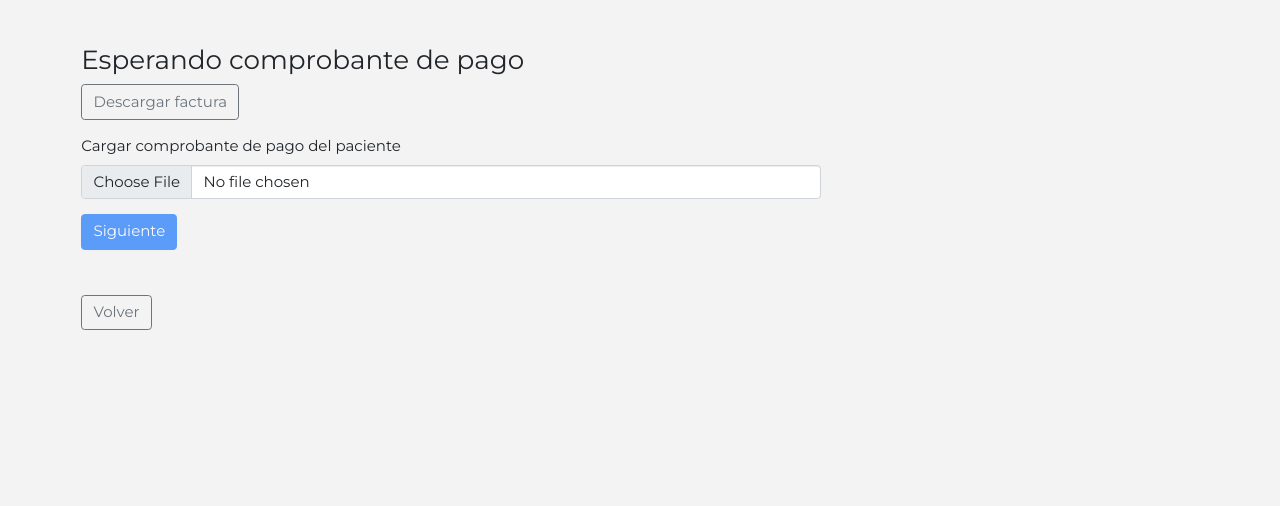
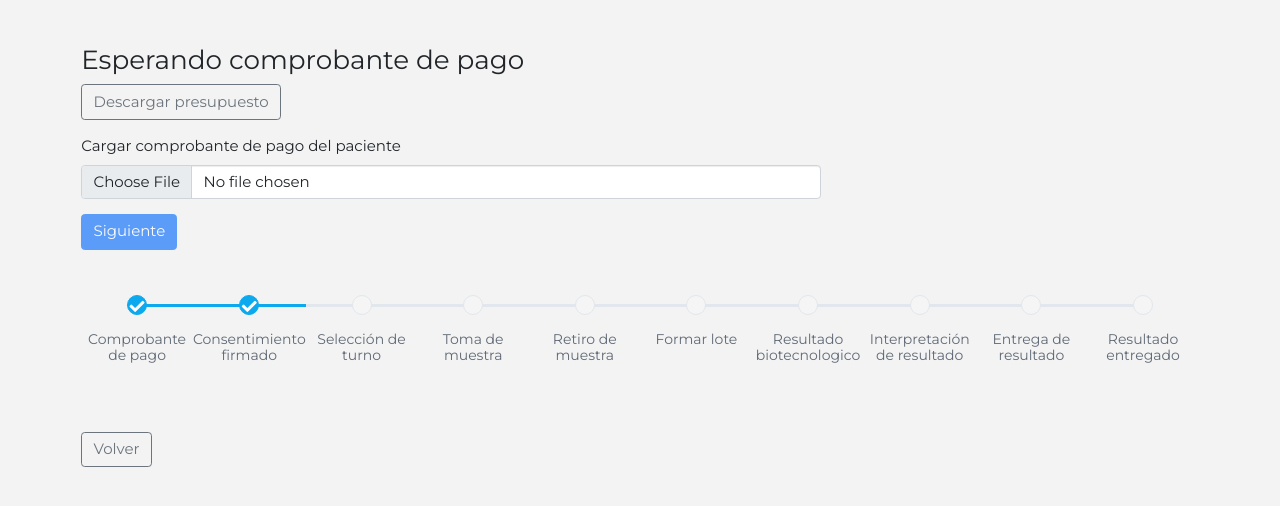
Before and after one commit to mrodriguez511/TTPS-grupo2, a Python web app: template app/templates/estudio/estado1.html in a window 1280 px wide. Shown: the part 68-574 px from the top of the page. Run offline with Jinja, Linux system fonts and the light colour scheme; the template is opened without the code that fills it, so the values that code supplies are empty; some libraries are stand-ins or nearby versions.

Commit message:
workflow

```diff
--- a/app/helpers/archivos.py
+++ b/app/helpers/archivos.py
@@ -19,11 +19,12 @@ def generar_factura(estudio):
         "pdfs/presupuesto.html", estudio=estudio, tipo=tipoEstudio, receptor=paciente
     )
     ruta = current_app.config["UPLOADED_FACTURAS_DEST"]
-    ruta_archivo = os.path.join(ruta, "presupuesto_" + str(estudio.id) + ".pdf")
+    nombre_archivo = "presupuesto_" + str(estudio.id) + ".pdf"
+    ruta_archivo = os.path.join(ruta, nombre_archivo)
 
     pdfkit.from_string(html, ruta_archivo, configuration=config)
 
-    return ruta_archivo
+    return nombre_archivo
 
 
 # https://stackoverflow.com/questions/52721272/python-3-flask-install-wkhtmltopdf-on-heroku
--- a/app/static/style.css
+++ b/app/static/style.css
@@ -74,3 +74,115 @@ a.link {
 }
 
 .caret { display: none;}
+
+
+/* ESTADOS */
+
+.steps .step {
+    display: block;
+    width: 100%;
+    margin-bottom: 15px;
+    text-align: center
+}
+
+.steps .step .step-icon-wrap {
+    display: block;
+    position: relative;
+    width: 100%;
+    height: 20px;
+    text-align: center
+}
+
+.steps .step .step-icon-wrap::before,
+.steps .step .step-icon-wrap::after {
+    display: block;
+    position: absolute;
+    top: 50%;
+    width: 50%;
+    height: 3px;
+    margin-top: -1px;
+    background-color: #e1e7ec;
+    content: '';
+    z-index: 1
+}
+
+.steps .step .step-icon-wrap::before {
+    left: 0
+}
+
+.steps .step .step-icon-wrap::after {
+    right: 0
+}
+
+.steps .step .step-icon {
+    display: inline-block;
+    position: relative;
+    width: 20px;
+    height: 20px;
+    border: 1px solid #e1e7ec;
+    border-radius: 50%;
+    background-color: #f5f5f5;
+    color: #f5f5f5;
+    font-size: 15px;
+    /*line-height: 81px;*/
+    z-index: 5
+}
+
+.steps .step .step-title {
+    margin-top: 16px;
+    margin-bottom: 0;
+    color: #606975;
+    font-size: 14px;
+    font-weight: 500
+}
+
+.steps .step:first-child .step-icon-wrap::before {
+    display: none
+}
+
+.steps .step:last-child .step-icon-wrap::after {
+    display: none
+}
+
+.steps .step.completed .step-icon-wrap::before,
+.steps .step.completed .step-icon-wrap::after {
+    background-color: #0da9ef
+}
+
+.steps .step.completed .step-icon {
+    border-color: #0da9ef;
+    background-color: #0da9ef;
+    color: #fff
+}
+
+@media (max-width: 576px) {
+    .flex-sm-nowrap .step .step-icon-wrap::before,
+    .flex-sm-nowrap .step .step-icon-wrap::after {
+        display: none
+    }
+}
+
+@media (max-width: 768px) {
+    .flex-md-nowrap .step .step-icon-wrap::before,
+    .flex-md-nowrap .step .step-icon-wrap::after {
+        display: none
+    }
+}
+
+@media (max-width: 991px) {
+    .flex-lg-nowrap .step .step-icon-wrap::before,
+    .flex-lg-nowrap .step .step-icon-wrap::after {
+        display: none
+    }
+}
+
+@media (max-width: 1200px) {
+    .flex-xl-nowrap .step .step-icon-wrap::before,
+    .flex-xl-nowrap .step .step-icon-wrap::after {
+        display: none
+    }
+}
+
+.bg-faded, .bg-secondary {
+    background-color: #f5f5f5 !important;
+}
--- a/app/templates/estudio/estado1.html
+++ b/app/templates/estudio/estado1.html
@@ -8,6 +8,7 @@
 {% block content %}
 
 <h3>Esperando comprobante de pago</h3>
+
 <form class="row g-3 align-items-end" action="{{ url_for('estudio_estado1_carga') }}" method="POST">
     {# El empleado carga los datos nombre del paciente, obra social del paciente, dnimédico derivante, empleado que
     genera el alta, diagnóstico presuntivo, fecha de alta del estudio, tipo de estudio, estado actual y
@@ -17,10 +18,8 @@
     <div class="col-md-8">
         {#<a class="btn btn-outline-secondary" href="/archivos/facturas/factura_{{estudio}}.pdf" download={{ "factura_"
             ~ estudio ~ ".pdf" }}>Descargar factura </a>#}
-        <a class="btn btn-outline-secondary"
-            href="{{ url_for('static', filename='archivos/facturas/factura_555.pdf' ) }}" download={{ "factura_" ~
-            estudio.id ~ ".pdf" }}>Descargar
-            factura </a>
+        <a class="btn btn-outline-secondary" href="{{ruta_archivo}}" download={{ "Presupuesto_" ~ estudio.id ~ ".pdf"
+            }}>Descargar presupuesto </a>
     </div>
     <div class="col-md-8">
         <label for="formFile" class="form-label">Cargar comprobante de pago del paciente</label>
@@ -34,6 +33,71 @@
         <button id="btn-enviar" type="submit" class="btn btn-primary" disabled>Siguiente</button>
     </div>
 </form>
+
+<div class="steps d-flex flex-wrap flex-sm-nowrap justify-content-between pt-5 pb-2">
+    <div class="step completed">
+        <div class="step-icon-wrap">
+            <div class="step-icon"><i class="fa fa-check"></i></div>
+        </div>
+        <h4 class="step-title">Comprobante de pago</h4>
+    </div>
+    <div class="step completed">
+        <div class="step-icon-wrap">
+            <div class="step-icon"><i class="fa fa-check"></i></div>
+        </div>
+        <h4 class="step-title">Consentimiento firmado</h4>
+    </div>
+    <div class="step">
+        <div class="step-icon-wrap">
+            <div class="step-icon"><i class="fa fa-check"></i></div>
+        </div>
+        <h4 class="step-title">Selección de turno</h4>
+    </div>
+    <div class="step">
+        <div class="step-icon-wrap">
+            <div class="step-icon"><i class="fa fa-check"></i></div>
+        </div>
+        <h4 class="step-title">Toma de muestra</h4>
+    </div>
+    <div class="step">
+        <div class="step-icon-wrap">
+            <div class="step-icon"><i class="fa fa-check"></i></div>
+        </div>
+        <h4 class="step-title">Retiro de muestra</h4>
+    </div>
+    <div class="step">
+        <div class="step-icon-wrap">
+            <div class="step-icon"><i class="fa fa-check"></i></div>
+        </div>
+        <h4 class="step-title">Formar lote</h4>
+    </div>
+    <div class="step">
+        <div class="step-icon-wrap">
+            <div class="step-icon"><i class="fa fa-check"></i></div>
+        </div>
+        <h4 class="step-title">Resultado biotecnologico</h4>
+    </div>
+    <div class="step">
+        <div class="step-icon-wrap">
+            <div class="step-icon"><i class="fa fa-check"></i></div>
+        </div>
+        <h4 class="step-title">Interpretación de resultado</h4>
+    </div>
+    <div class="step">
+        <div class="step-icon-wrap">
+            <div class="step-icon"><i class="fa fa-check"></i></div>
+        </div>
+        <h4 class="step-title">Entrega de resultado</h4>
+    </div>
+    <div class="step">
+        <div class="step-icon-wrap">
+            <div class="step-icon"><i class="fa fa-check"></i></div>
+        </div>
+        <h4 class="step-title">Resultado entregado</h4>
+    </div>
+</div>
+
+
 
 <a href="{{ url_for('estudio_index') }}" class="btn btn-outline-secondary mt-5">Volver</a>
 
--- a/app/templates/layout.html
+++ b/app/templates/layout.html
@@ -6,9 +6,12 @@
 
   <link href="//netdna.bootstrapcdn.com/bootstrap/3.2.0/css/bootstrap.min.css" rel="stylesheet">
   <link rel="stylesheet" href="//cdnjs.cloudflare.com/ajax/libs/bootstrap-select/1.6.3/css/bootstrap-select.min.css" />
+  <link rel="stylesheet" href="https://use.fontawesome.com/releases/v5.7.2/css/all.css" />
 
   <link href="https://cdn.jsdelivr.net/npm/bootstrap@5.1.3/dist/css/bootstrap.min.css" rel="stylesheet"
     integrity="sha384-1BmE4kWBq78iYhFldvKuhfTAU6auU8tT94WrHftjDbrCEXSU1oBoqyl2QvZ6jIW3" crossorigin="anonymous">
+
+
 
   <link rel="stylesheet" href="{{ url_for('static', filename='style.css') }}" />
   {% block head %}
```
Also changed, not shown: app/resources/estudio.py (+11 -8 lines).
